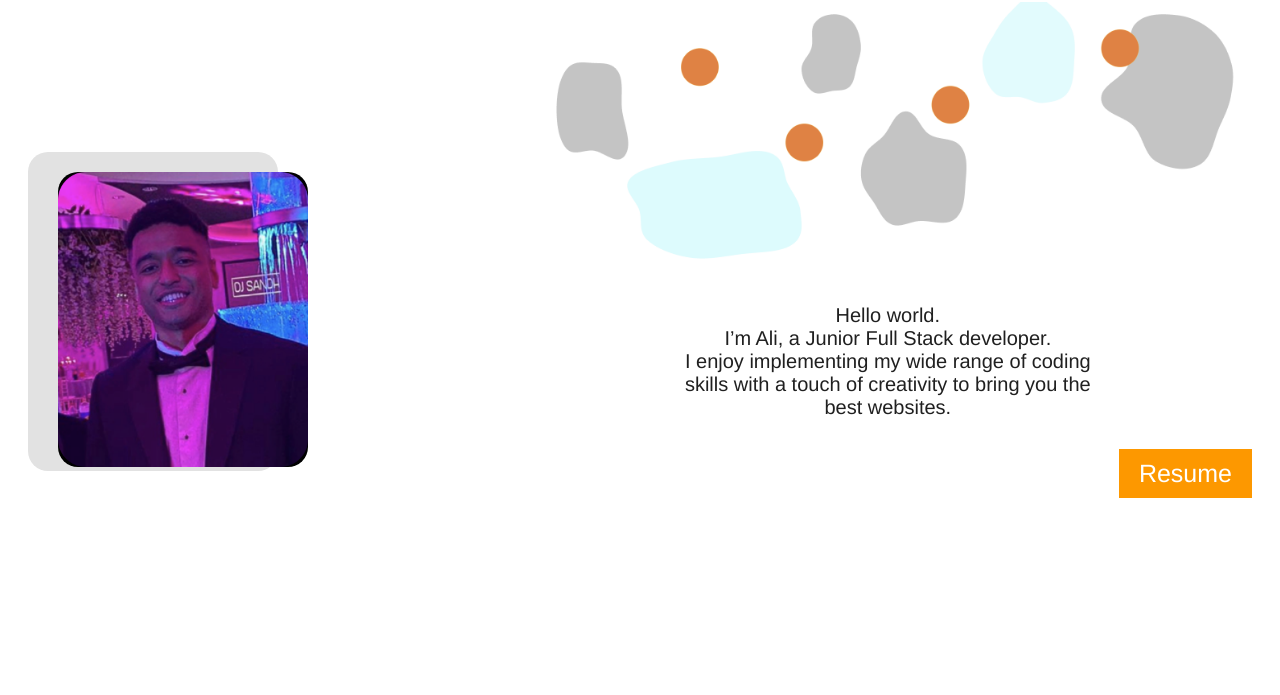
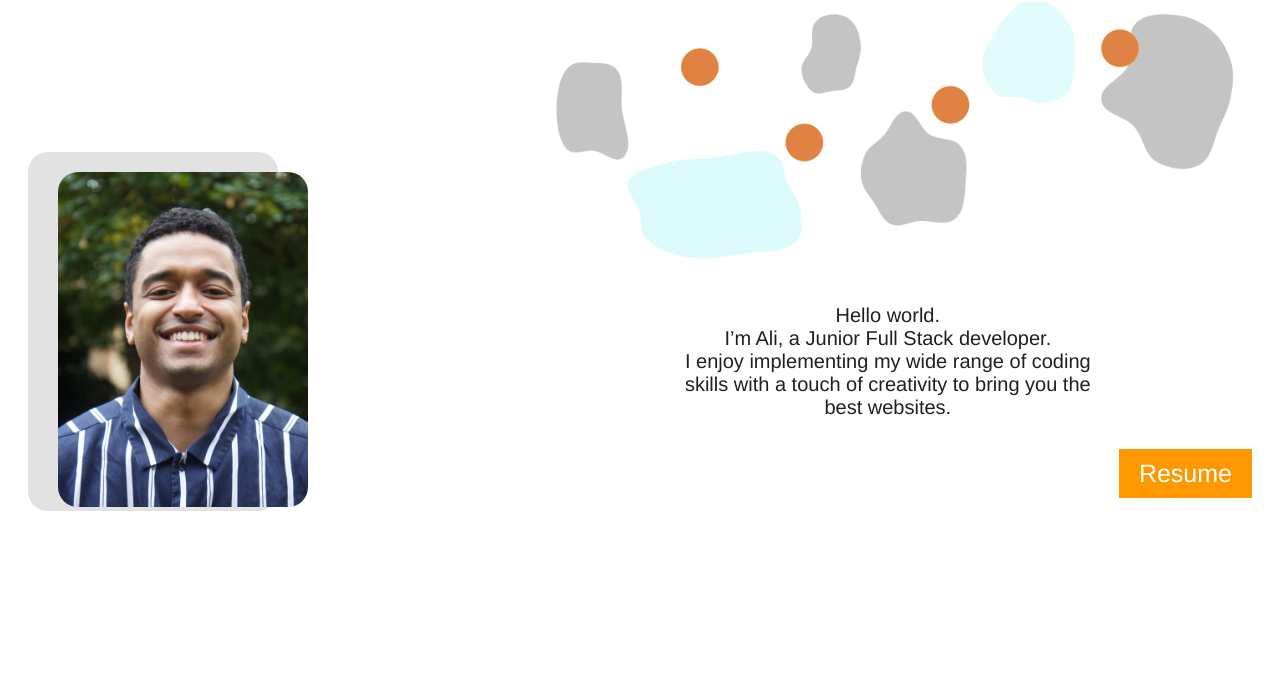
Before and after one commit to aliabdellatif0/Ali-Portfolio, a website: page index.html in a window 1280 px wide. Shown: the part 1406-2101 px from the top of the page. Drawn offline with nearby package versions, Linux system fonts and the light colour scheme.

Commit message:
updated profile

```diff
--- a/index.html
+++ b/index.html
@@ -252,7 +252,7 @@
         <div class="left">
           <div class="img-bg">
             <div class="img">
-              <img src="images/man.png" alt="" />
+              <img src="images/profile.png" alt="" />
             </div>
           </div>
         </div>
```
Also changed, not shown: images/profile.png (added).
